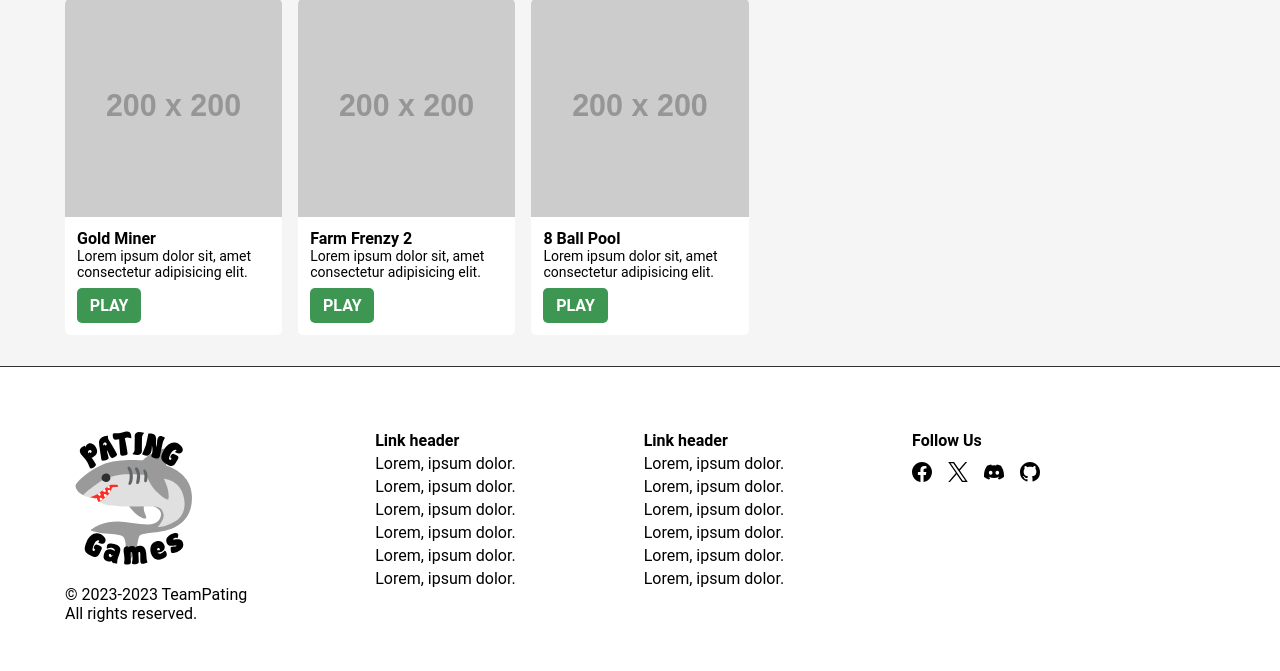
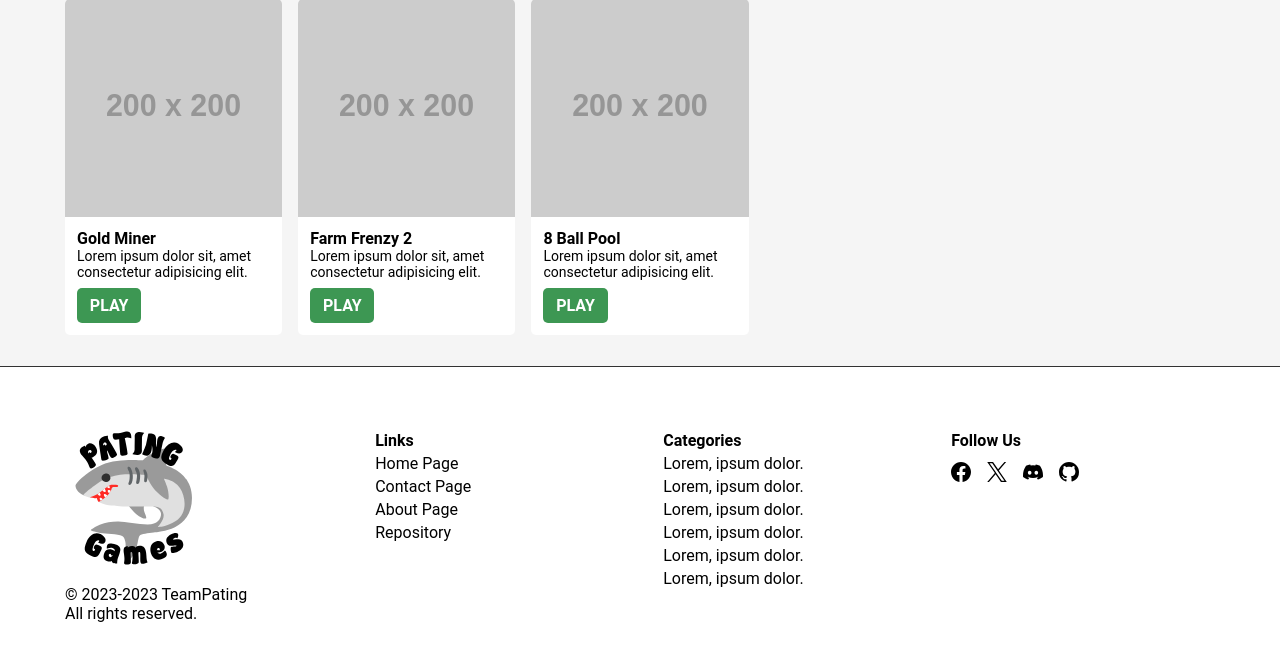
Before and after one commit to John-Pio/PatingGames, a PHP site: page /home.php in a window 1280 px wide. Shown: the part 1300-1971 px from the top of the page. Run offline with PHP 8.4, Linux system fonts and the light colour scheme; grey boxes labelled with a size stand in for pictures from a placeholder-image service; some libraries are stand-ins or nearby versions.

Commit message:
Update links

```diff
--- a/assets/css/style.css
+++ b/assets/css/style.css
@@ -286,6 +286,11 @@ footer .container section ul {
   gap: 0.25em;
 }
 
+footer .container .categories,
+footer .container .links {
+  width: 10em;
+}
+
 footer .container h4 {
   padding-bottom: 0.25em;
 }
--- a/components/footer.php
+++ b/components/footer.php
@@ -77,18 +77,16 @@
       <p>All rights reserved.</p>
     </section>
     <section class="categories">
-      <h4>Link header</h4>
+      <h4>Links</h4>
       <ul role="list">
-        <li><a href="#">Lorem, ipsum dolor.</a></li>
-        <li><a href="#">Lorem, ipsum dolor.</a></li>
-        <li><a href="#">Lorem, ipsum dolor.</a></li>
-        <li><a href="#">Lorem, ipsum dolor.</a></li>
-        <li><a href="#">Lorem, ipsum dolor.</a></li>
-        <li><a href="#">Lorem, ipsum dolor.</a></li>
+        <li><a href="#">Home Page</a></li>
+        <li><a href="contact.php">Contact Page</a></li>
+        <li><a href="about.php">About Page</a></li>
+        <li><a href="https://github.com/John-Pio/PatingGames">Repository</a></li>
       </ul>
     </section>
     <section class="links">
-      <h4>Link header</h4>
+      <h4>Categories</h4>
       <ul role="list">
         <li><a href="#">Lorem, ipsum dolor.</a></li>
         <li><a href="#">Lorem, ipsum dolor.</a></li>
```
